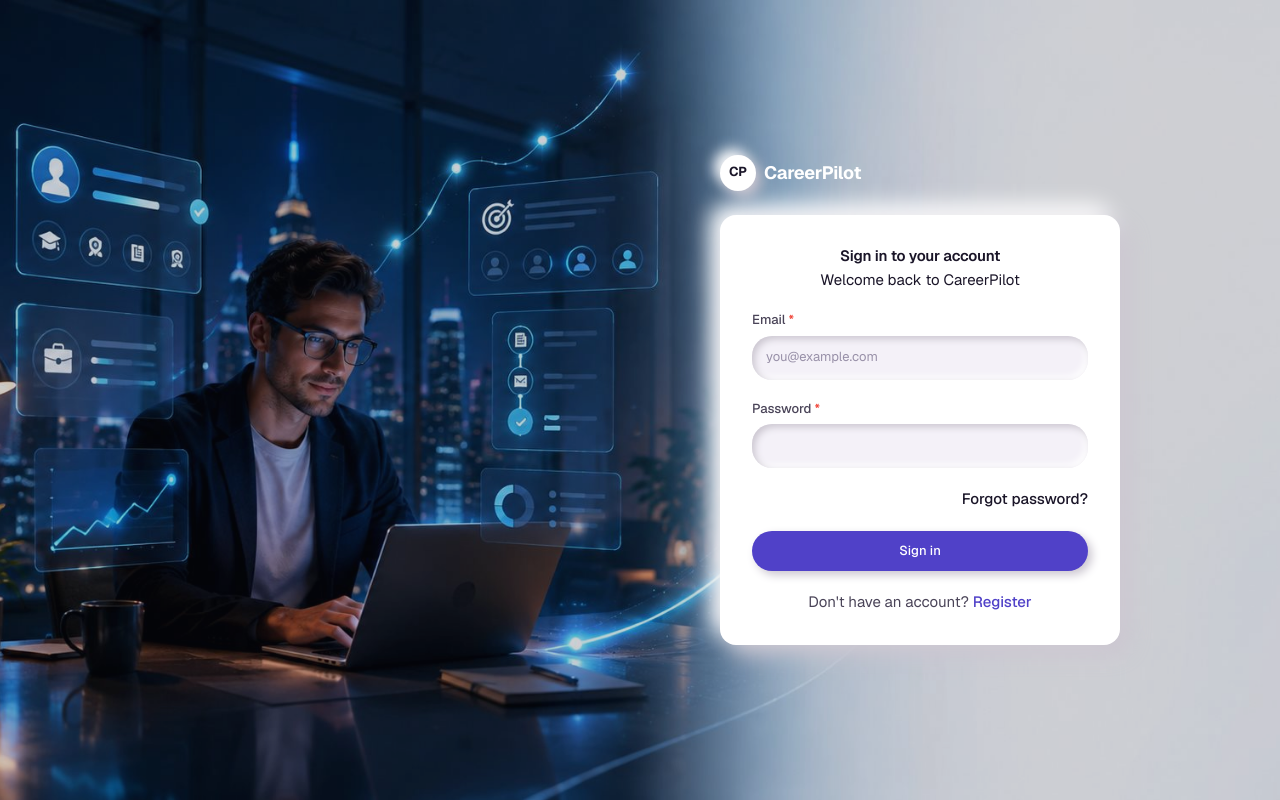
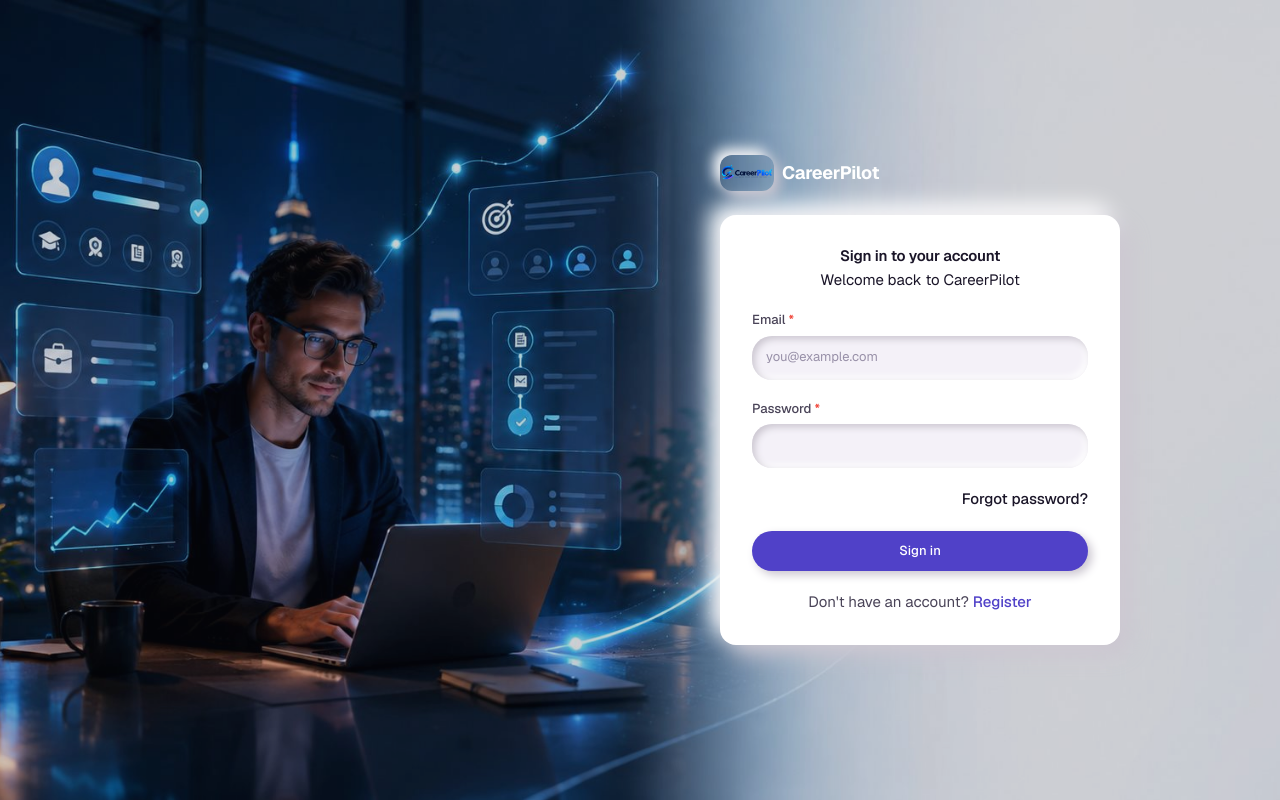
Before and after one commit to elmochilyas/CareerPilotAI, a Vue app in the folder frontend/: page /login in a window 1280 px wide. Built offline with nearby package versions, Linux system fonts and the light colour scheme; a web font is replaced by a local one; what @tanstack/vue-query would draw is missing.

Commit message:
ui: replace CP placeholder with logo image in GuestLayout and Sidebar

```diff
--- a/frontend/src/app/layouts/guest/GuestLayout.vue
+++ b/frontend/src/app/layouts/guest/GuestLayout.vue
@@ -1,6 +1,7 @@
 <script setup lang="ts">
 import { RouterView, RouterLink } from 'vue-router'
 import authBg from '@/assets/images/auth-bg.jpg'
+import logo from '@/assets/images/logo.png'
 </script>
 
 <template>
@@ -10,11 +11,7 @@ import authBg from '@/assets/images/auth-bg.jpg'
 
     <div class="auth-bg__content">
       <RouterLink to="/" class="auth-bg__logo" aria-label="CareerPilot home">
-        <span
-          class="auth-bg__logo-icon flex size-9 items-center justify-center rounded-xl bg-[var(--surface-primary)] text-sm font-bold text-[var(--text-primary)]"
-        >
-          CP
-        </span>
+        <img :src="logo" alt="CareerPilot" class="auth-bg__logo-img" />
         <span class="text-xl font-bold tracking-tight text-white"> CareerPilot </span>
       </RouterLink>
 
@@ -71,9 +68,11 @@ import authBg from '@/assets/images/auth-bg.jpg'
   flex-shrink: 0;
 }
 
-.auth-bg__logo-icon {
+.auth-bg__logo-img {
+  height: 2.25rem;
+  width: auto;
+  border-radius: 0.75rem;
   box-shadow: var(--shadow-neo-raised);
-  border: none;
 }
 
 .auth-bg__card {
--- a/frontend/src/components/navigation/Sidebar.vue
+++ b/frontend/src/components/navigation/Sidebar.vue
@@ -2,6 +2,7 @@
 import { useRoute, useRouter } from 'vue-router'
 import { LayoutDashboard, User, FileText, Briefcase, LogOut } from '@lucide/vue'
 import { useAuthStore } from '@/stores/auth'
+import logo from '@/assets/images/logo.png'
 
 defineOptions({ name: 'AppSidebar' })
 
@@ -42,11 +43,7 @@ async function handleLogout(): Promise<void> {
     :aria-label="collapsed ? 'Navigation (collapsed)' : 'Main navigation'"
   >
     <div class="flex items-center gap-3 px-4 pt-6 pb-5">
-      <span
-        class="sidebar-logo flex size-9 shrink-0 items-center justify-center rounded-xl text-sm font-bold text-white"
-      >
-        CP
-      </span>
+      <img :src="logo" alt="CareerPilot" class="sidebar-logo" />
       <Transition name="fade">
         <span v-if="!collapsed" class="text-lg font-bold tracking-tight text-white">
           CareerPilot
@@ -139,10 +136,12 @@ async function handleLogout(): Promise<void> {
 }
 
 .sidebar-logo {
-  background: rgba(255, 255, 255, 0.12);
+  width: 2.25rem;
+  height: 2.25rem;
+  border-radius: 0.75rem;
   box-shadow: var(--shadow-neo-sidebar);
-  border: none;
   transition: all 0.2s ease;
+  object-fit: contain;
 }
 
 .sidebar-logo:hover {
```
Also changed, not shown: frontend/src/assets/images/logo.png (added).
